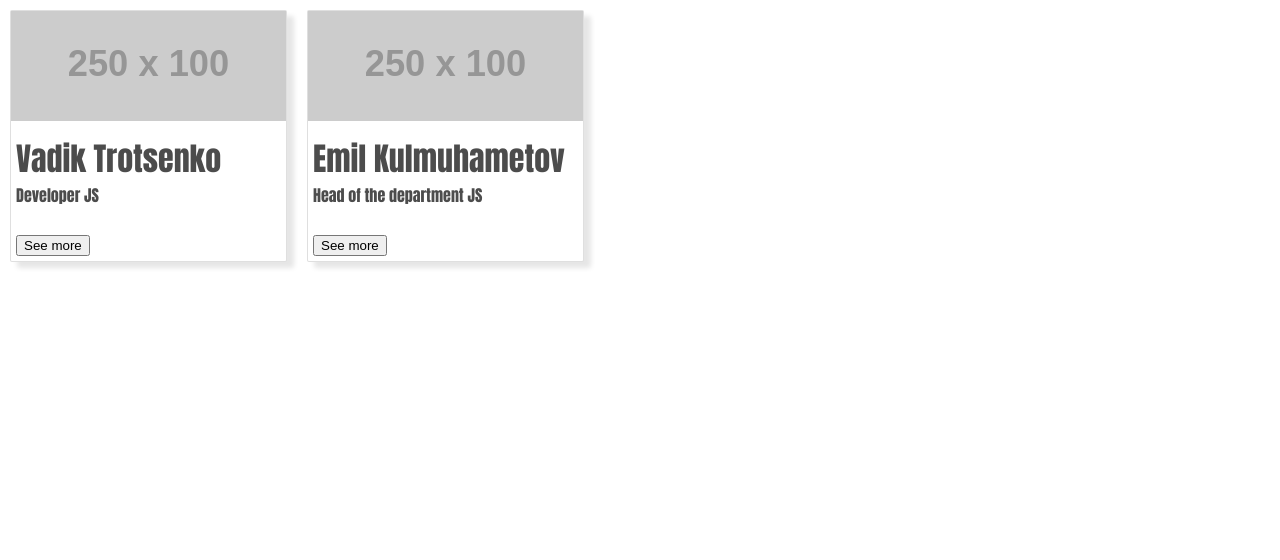
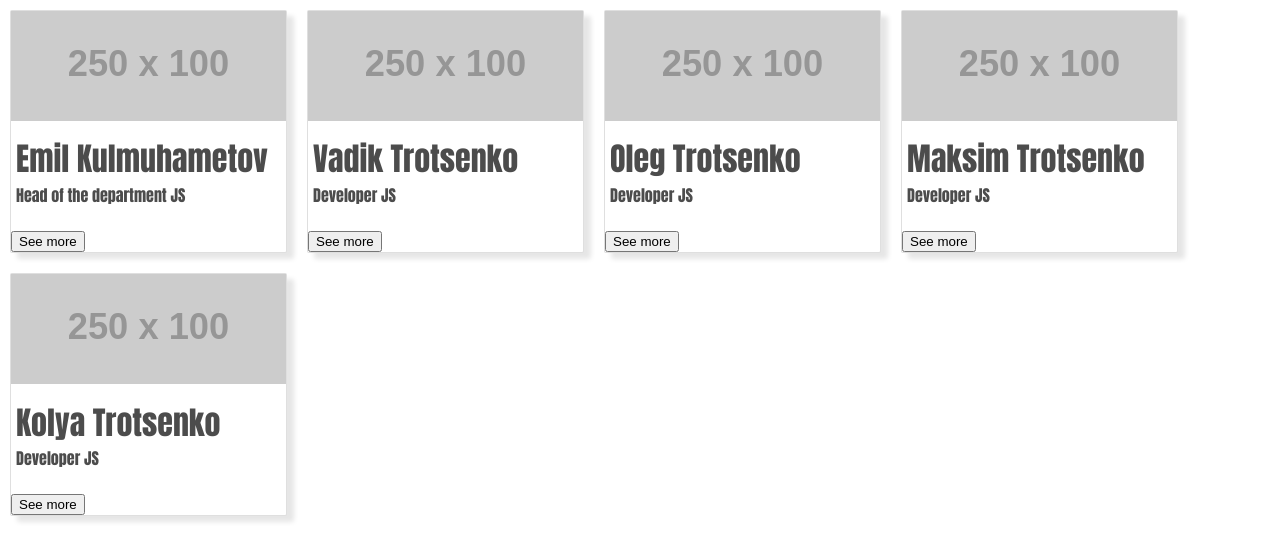
Before and after one commit to emiljj/vadim-react-js-payroll, a React (Create React App) app: page / in a window 1280 px wide. Shown: the top 560 px of the page. Built offline with nearby package versions, Linux system fonts and the light colour scheme.

Commit message:
fixed styles

```diff
--- a/src/composed-components/payee/PayeeCard/payee-card.component.tsx
+++ b/src/composed-components/payee/PayeeCard/payee-card.component.tsx
@@ -37,10 +37,9 @@ const PayeeCard = (props: IPayeeCardProps) => {
           </div>
         </div>
       </div>
-      <div className="payee-card__information">
       {!seeMore && <button onClick={onSeeMoreButtonClick}>See more</button>}
       {seeMore &&
-          <div>
+        <div className="payee-card__information-content">
           <p><strong>First Name: </strong>{payee.firstName}</p>
           <p><strong>Last Name:</strong>{payee.lastName}</p>
           <p><strong>City:</strong>{payee.city}</p>
@@ -57,7 +56,6 @@ const PayeeCard = (props: IPayeeCardProps) => {
         </div>
       }
     </div>
-    </div>
   );
 }
 
--- a/src/composed-components/payee/PayeeCard/payee-card.style.css
+++ b/src/composed-components/payee/PayeeCard/payee-card.style.css
@@ -3,7 +3,6 @@
   background-clip: border-box;
   border: 1px solid rgba(0,0,0,.125);
   border-radius: 2px;
-  display: inline-block;
   word-wrap: break-word;
   margin: 10px;
   padding: 0px;
@@ -12,6 +11,7 @@
   box-shadow: 7px 6px 5px 0px rgba(230,230,230,1);
   color: #4c4c4c;
   min-width: 275px;
+  position: relative;
 }
 
 .payee-card__image {
@@ -36,8 +36,6 @@
   height: auto;
 }
 
-.payee-card__information {
-  padding: 5px;
-  width: 95%;
-  line-height: 15px;
+.payee-card__information-content {
+  max-width: 270px;
 }
--- a/src/containers/PayeeContainer/payee.container.style.css
+++ b/src/containers/PayeeContainer/payee.container.style.css
@@ -0,0 +1,4 @@
+.payee-container {
+  display: flex;
+  flex-wrap: wrap;
+}
--- a/src/containers/PayeeContainer/payee.container.tsx
+++ b/src/containers/PayeeContainer/payee.container.tsx
@@ -2,6 +2,8 @@ import React from 'react'
 import { IPayee } from '../../core/payee/payee.types'
 import { testData } from './test.data';
 import PayeeCard from '../../composed-components/payee/PayeeCard/payee-card.component';
+
+import './payee.container.style.css';
 
 interface IPayeeContainerProps {}
 
@@ -13,11 +15,11 @@ class PayeeContainer extends React.Component<IPayeeContainerProps, IPayeeContain
   state = {
     payees: testData
   }
+
   render() {
-    const { payees } = this.state;
     return (
       <div className="payee-container">
-        {payees.map((payee: IPayee) => {
+        {this.state.payees.map((payee: IPayee) => {
           return <PayeeCard key={payee.id} payee={payee} />
         })}
       </div>
--- a/src/containers/PayeeContainer/test.data.ts
+++ b/src/containers/PayeeContainer/test.data.ts
@@ -1,4 +1,21 @@
 export const testData = [
+  {
+    id: 2,
+    firstName: 'Emil',
+    lastName: 'Kulmuhametov',
+    jobTitle: 'Head of the department JS',
+    email: 'emilkul@gmail.com',
+    emailAddress:'https://mail.google.com/',
+    address: 'Kooperativnaya 6a',
+    age: 23,
+    role: ['ADMIN', 'USER', 'HEAD_OF_THE_DEPARTMENT'],
+    withHoldingTax: 0.5,
+    salary: 750,
+    country: 'UA',
+    city: 'Kharkiv',
+    socialProfileLink: 'https://vk.com/id170185455',
+    cardNumber: 1232123412447722,
+  },
   {
     id: 1,
     firstName: 'Vadik',
@@ -17,20 +34,54 @@ export const testData = [
     cardNumber: 1232123412447722,
   },
   {
-    id: 2,
-    firstName: 'Emil',
-    lastName: 'Kulmuhametov',
-    jobTitle: 'Head of the department JS',
-    email: 'emilkul@gmail.com',
+    id: 3,
+    firstName: 'Oleg',
+    lastName: 'Trotsenko',
+    jobTitle: 'Developer JS',
+    email: 'trocenkovadik@gmail.com',
     emailAddress:'https://mail.google.com/',
-    address: 'Kooperativnaya 6a',
-    age: 23,
-    role: ['ADMIN', 'USER', 'HEAD_OF_THE_DEPARTMENT'],
+    address: 'Svobody 11',
+    age: 22,
+    role: ['USER', 'ADMIN'],
     withHoldingTax: 0.5,
-    salary: 750,
+    salary: 400,
     country: 'UA',
-    city: 'Kharkiv',
-    socialProfileLink: 'https://vk.com/id170185455',
+    city: 'Rubezhnoe',
+    socialProfileLink: 'https://vk.com/vadiktrocenko',
     cardNumber: 1232123412447722,
-  }
+  },
+  {
+    id: 4,
+    firstName: 'Maksim',
+    lastName: 'Trotsenko',
+    jobTitle: 'Developer JS',
+    email: 'trocenkovadik@gmail.com',
+    emailAddress:'https://mail.google.com/',
+    address: 'Svobody 11',
+    age: 22,
+    role: ['USER', 'ADMIN'],
+    withHoldingTax: 0.5,
+    salary: 400,
+    country: 'UA',
+    city: 'Rubezhnoe',
+    socialProfileLink: 'https://vk.com/vadiktrocenko',
+    cardNumber: 1232123412447722,
+  },
+  {
+    id: 5,
+    firstName: 'Kolya',
+    lastName: 'Trotsenko',
+    jobTitle: 'Developer JS',
+    email: 'trocenkovadik@gmail.com',
+    emailAddress:'https://mail.google.com/',
+    address: 'Svobody 11',
+    age: 22,
+    role: ['USER', 'ADMIN'],
+    withHoldingTax: 0.5,
+    salary: 400,
+    country: 'UA',
+    city: 'Rubezhnoe',
+    socialProfileLink: 'https://vk.com/vadiktrocenko',
+    cardNumber: 1232123412447722,
+  },
 ]
--- a/src/index.css
+++ b/src/index.css
@@ -6,3 +6,7 @@ body {
   -webkit-font-smoothing: antialiased;
   -moz-osx-font-smoothing: grayscale;
 }
+
+.app {
+  width: 100%;
+}
```
Lines whose indentation alone changed are shown as unchanged.
